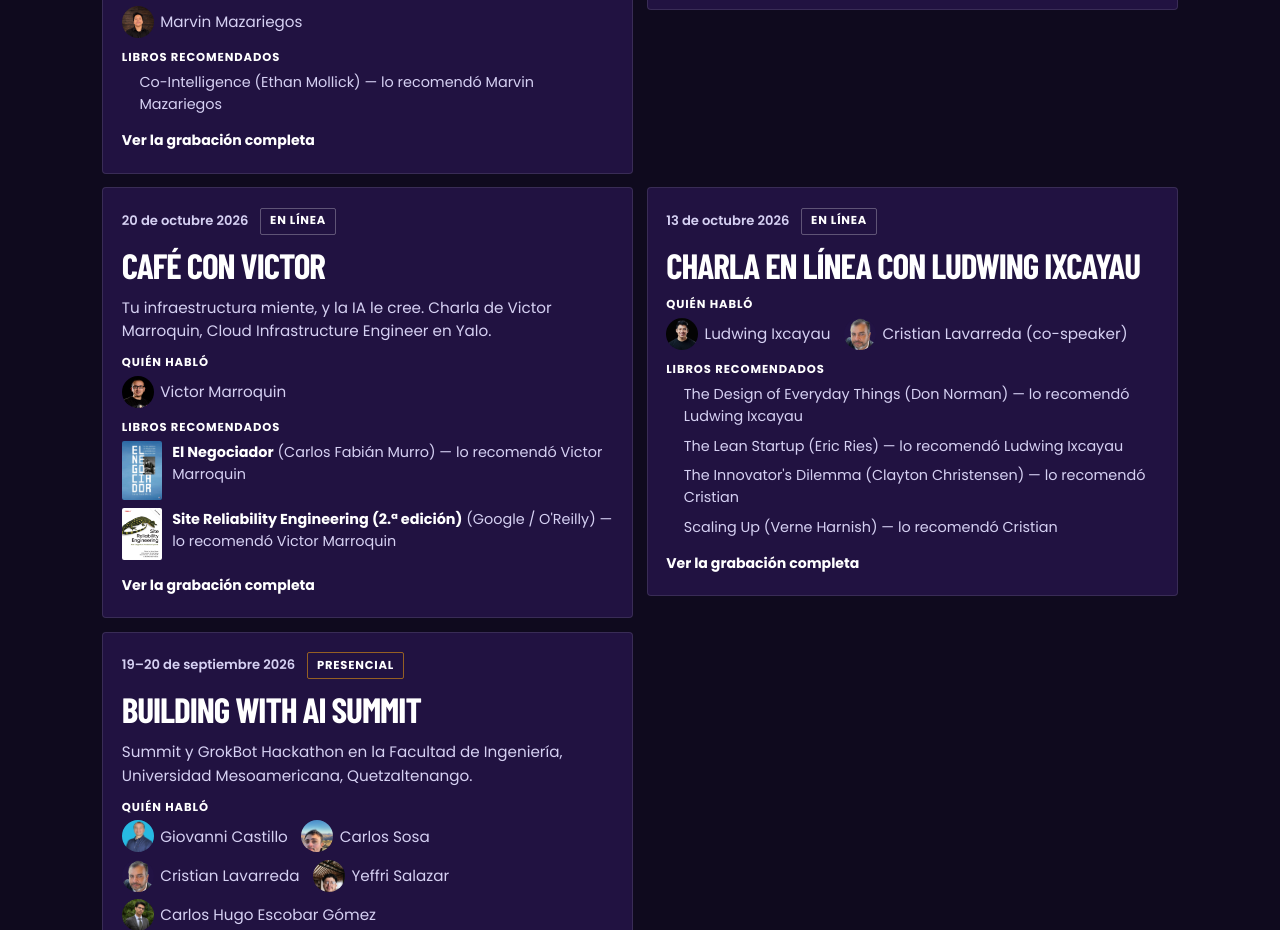
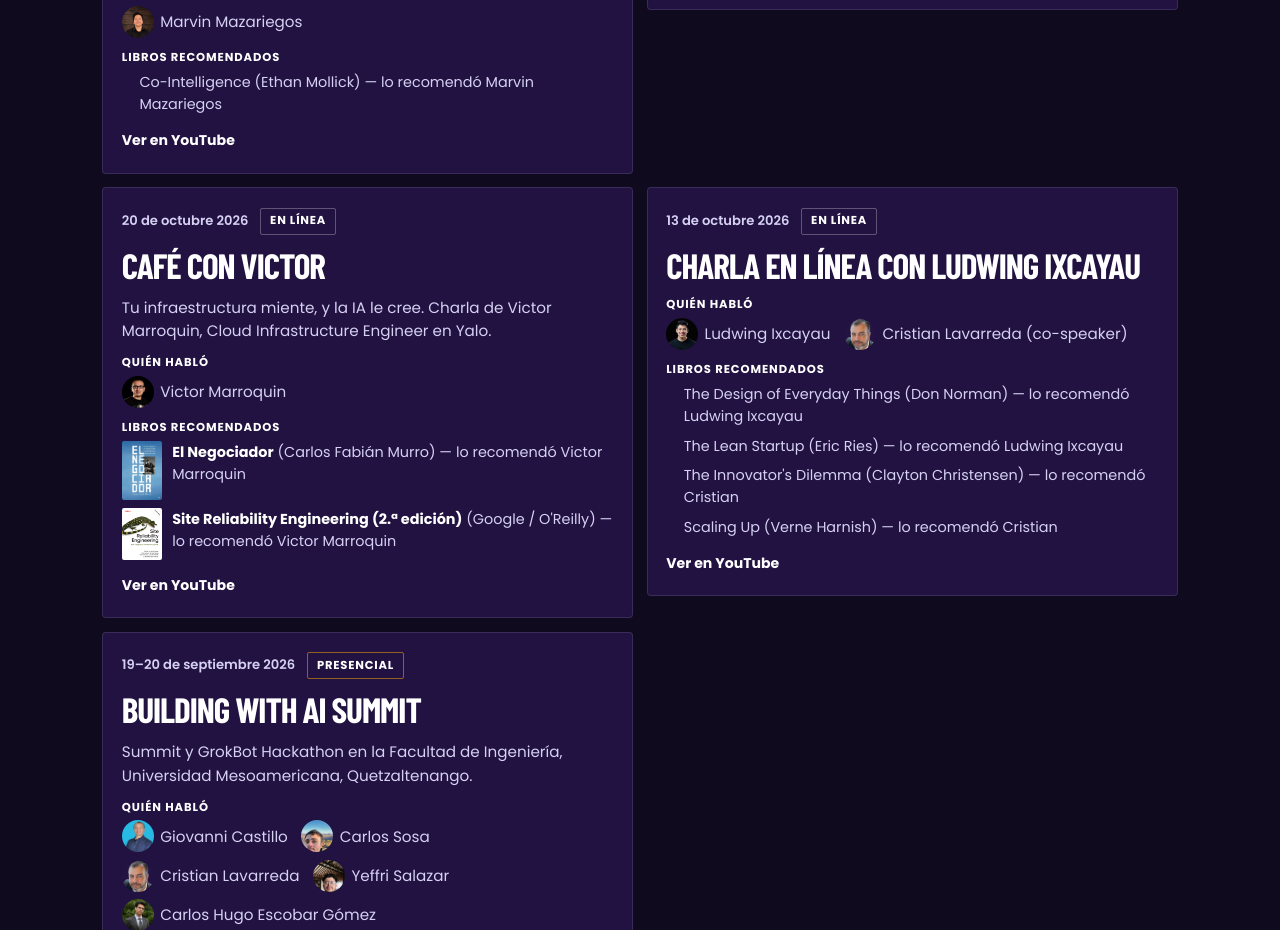
Before and after one commit to Eswin-Poroj/ai-builders-gt, a Next.js app: page / in a window 1280 px wide. Shown: the part 2300-3230 px from the top of the page. Built offline with nearby package versions, Linux system fonts and the light colour scheme; no server answers.

Commit message:
Cambiar grabaciones de eventos pasados de Drive a YouTube
Sustituye los clipHref de Marvin, Victor y Ludwing por los videos de YouTube y etiqueta el enlace como Ver en YouTube.

Co-authored-by: Eswin Stuard Poroj Castro <Eswin-Poroj@users.noreply.github.com>

```diff
--- a/src/components/ui/event-card.tsx
+++ b/src/components/ui/event-card.tsx
@@ -138,7 +138,7 @@ export function EventCard({ event }: Props) {
           target="_blank"
           rel="noreferrer"
         >
-          Ver la grabación completa
+          Ver en YouTube
         </a>
       ) : null}
     </article>
--- a/src/content/events.ts
+++ b/src/content/events.ts
@@ -94,8 +94,7 @@ export const communityEvents: CommunityEvent[] = [
         recommendedBy: "Cristian",
       },
     ],
-    clipHref:
-      "https://drive.google.com/file/d/1WBO_27zmk27NyoDPPsDz76j0dX5KuXYd/view?usp=sharing",
+    clipHref: "https://www.youtube.com/watch?v=_Y1rS3lDpDE",
     status: "past",
   },
   {
@@ -129,8 +128,7 @@ export const communityEvents: CommunityEvent[] = [
         coverSrc: "/books/site-reliability-engineering.jpg",
       },
     ],
-    clipHref:
-      "https://drive.google.com/file/d/15CYeP0OdzSvpKnaoxfq8LJWVyQeG3fiE/view?usp=sharing",
+    clipHref: "https://www.youtube.com/watch?v=F9QWZ7SRf8U",
     status: "past",
   },
   {
@@ -166,8 +164,7 @@ export const communityEvents: CommunityEvent[] = [
         recommendedBy: "Marvin Mazariegos",
       },
     ],
-    clipHref:
-      "https://drive.google.com/file/d/1s9_n5kCvJMYnZlTWLuR8bY0C3pk747E0/view?usp=sharing",
+    clipHref: "https://youtu.be/gXzQXcZhrQw",
     status: "past",
   },
 ]
```
